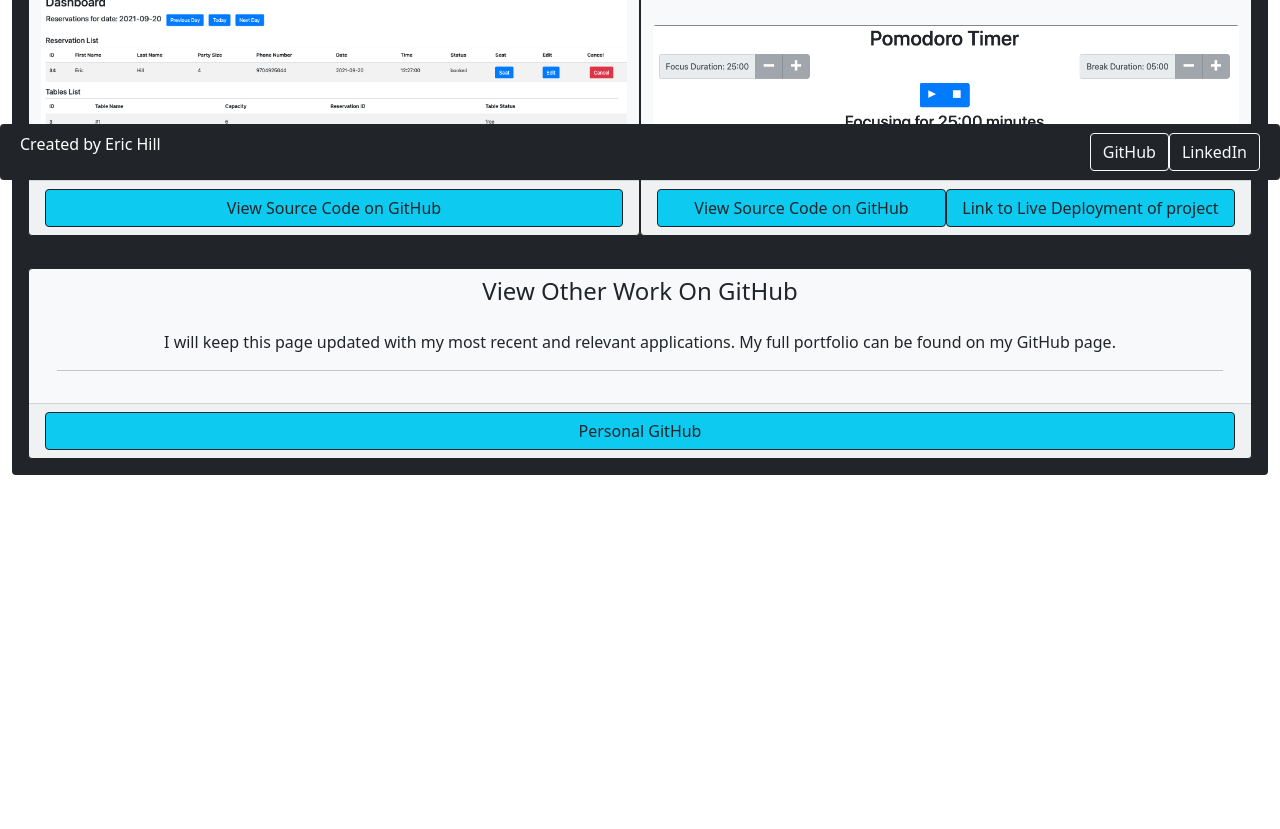
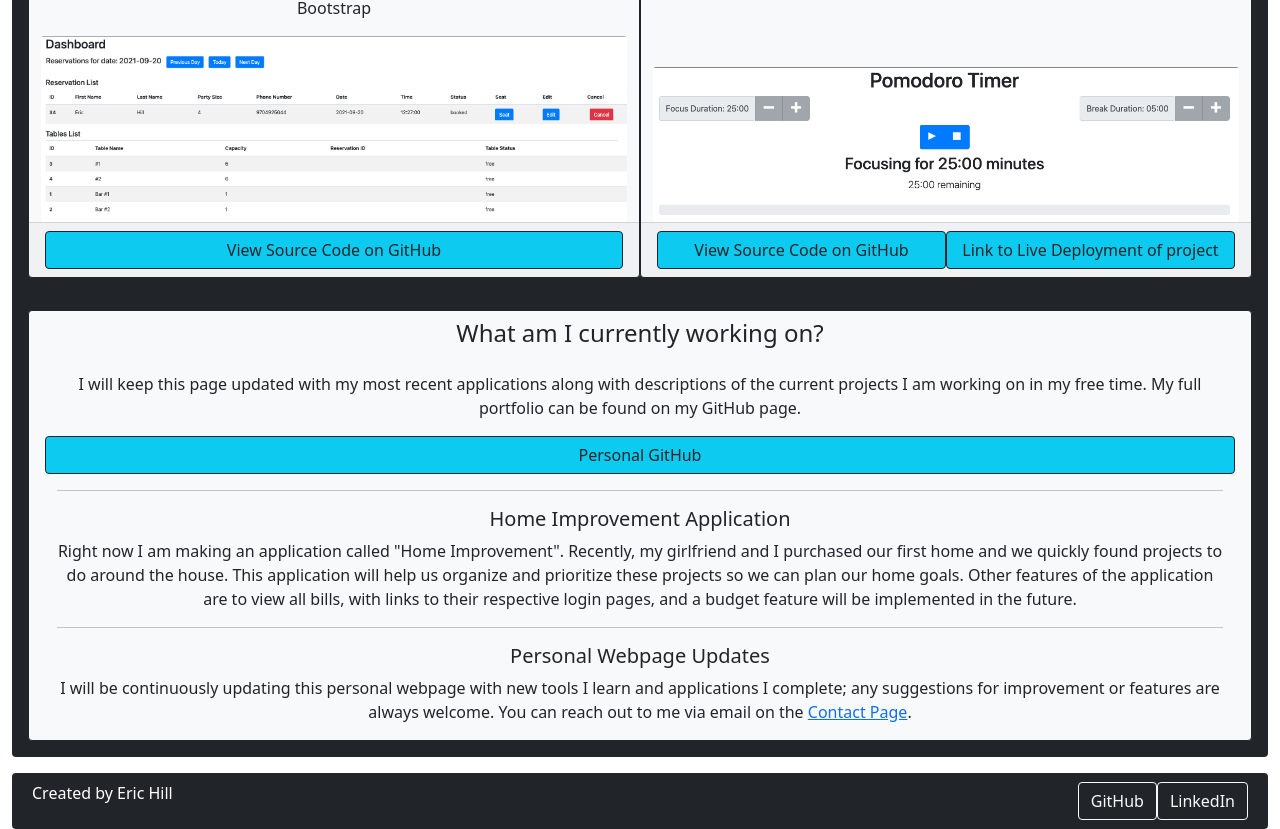
Before and after one commit to erichill41/portfolio-react, a React (Create React App) app: page /Portfolio in a window 1280 px wide. Shown: the part 620-1449 px from the top of the page. Before the commit the page ends 1111 px from the top, so only its background shows below. Built offline with nearby package versions, Linux system fonts and the light colour scheme.

Commit message:
update portfolio

```diff
--- a/src/Components/Footer.js
+++ b/src/Components/Footer.js
@@ -2,7 +2,7 @@ import React from "react";
 
 function Footer() {
     return (
-        <div className="container-fluid rounded bg-dark fixed-bottom">
+        <div className="container-fluid rounded bg-dark sticky-bottom mt-3">
             <div className="row p-2 align-items-center">
                 <p className="text-white col"> Created by Eric Hill </p>
                 <div className="col-auto">
--- a/src/Components/Portfolio.js
+++ b/src/Components/Portfolio.js
@@ -6,7 +6,7 @@ function Portfolio() {
   return (
     <div className="container-fluid bg-dark mb-3 rounded">
       <h2 className="text-light display-6 p-3 text-center"> Sample projects </h2>
-      <p className="text-white p-3 text-center">
+      <p className="text-white p-3 text-center lead">
         Over the course of the Thinkful program I developed a few applications to gain knowledge
         in JavaScript, React, RESTful API's and other tools. Below are a few of those projects I
         was exposed to during Thinkful's curriculum. Source code for the rest of the applications
@@ -92,16 +92,15 @@ function Portfolio() {
         <div className="row p-3">
           <div className="card col bg-light border-dark">
           <div className="mt-2">
-            <h4 className="card-title text-center"> View Other Work On GitHub </h4>
+            <h4 className="card-title text-center"> What am I currently working on? </h4>
           </div>
             <div className="col card-body">
               <p className="card-text text-center">
-                I will keep this page updated with my most recent and relevant applications.
-                My full portfolio can be found on my GitHub page.
+                I will keep this page updated with my most recent applications along
+                with descriptions of the current projects I am working on in my free
+                time. My full portfolio can be found on my GitHub page.
               </p>
-              <hr/>
-            </div>
-            <div className="card-footer row">
+              <div className="row">
                 <a
                   href="https://github.com/erichill41"
                   target="_blank"
@@ -112,6 +111,27 @@ function Portfolio() {
                   Personal GitHub
                 </a>
               </div>
+
+              <hr/>
+
+              <h5 className="card-title text-center"> Home Improvement Application </h5>
+              <p className="card-text text-center">
+                Right now I am making an application called "Home Improvement". Recently, my girlfriend
+                and I purchased our first home and we quickly found projects to do around the house.
+                This application will help us organize and prioritize these projects so we can plan our
+                home goals. Other features of the application are to view all bills, with links to their
+                respective login pages, and a budget feature will be implemented in the future.
+              </p>
+
+              <hr/>
+
+              <h5 className="card-title text-center"> Personal Webpage Updates </h5>
+              <p className="card-text text-center">
+                I will be continuously updating this personal webpage with new tools I learn and applications
+                I complete; any suggestions for improvement or features are always welcome. You can reach out
+                to me via email on the <a href="/contact" className="link"> Contact Page</a>.
+              </p>
+            </div>
           </div>
         </div>
       </div>
```
Lines whose indentation alone changed are shown as unchanged.
